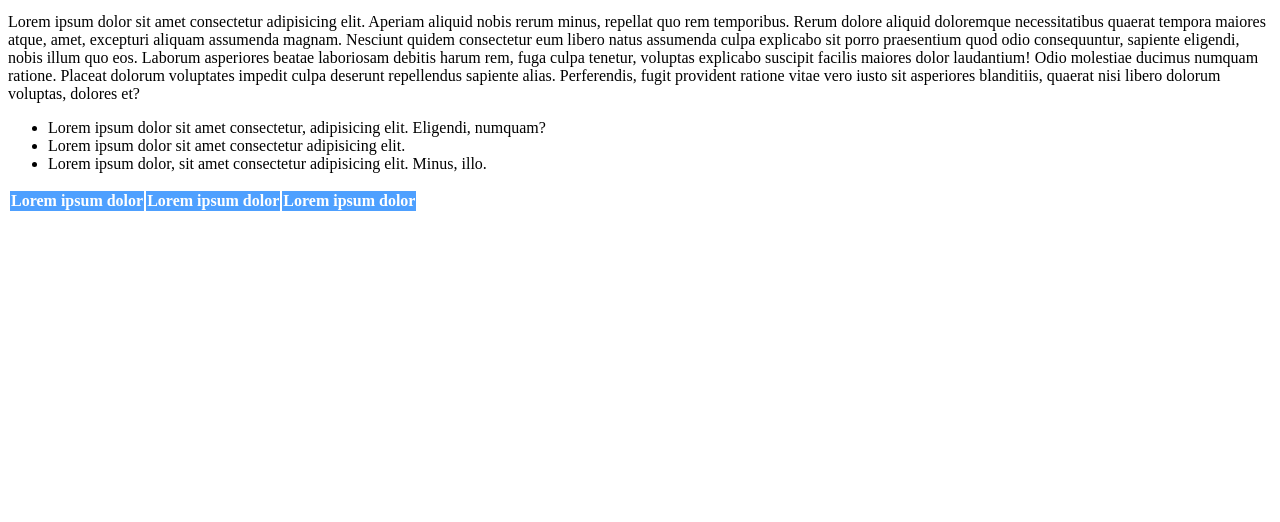
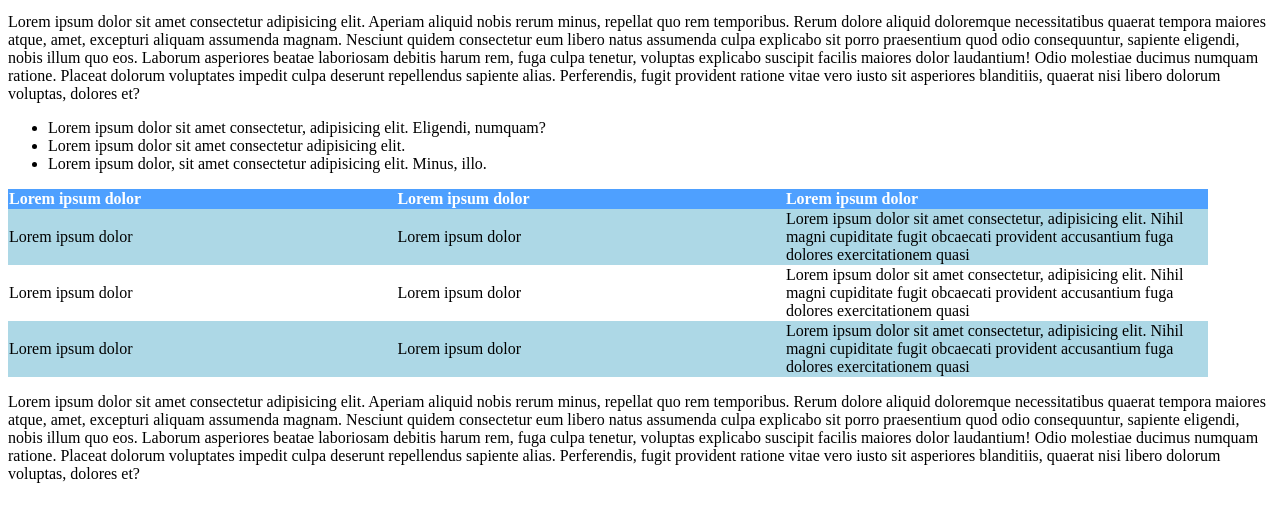
Before and after one commit to JacopoMarini/html-css-booleaner, a plain HTML site: page index.html in a window 1280 px wide. Shown: the part 180-702 px from the top of the page. Drawn offline with Linux system fonts and the light colour scheme.

Commit message:
Tabella e paragrafo finiti

```diff
--- a/app.css
+++ b/app.css
@@ -41,7 +41,23 @@
     margin-bottom: 0px;
 }
 
-#tabella-head{
+#tabella{
+    border-spacing: 0px;
+    border-collapse: collapse;
+    text-align: left;
+}
+
+#tabella-header{
     color: white;
     background-color: #4ea0ff;
+    border-collapse: collapse;
+    border-spacing: 0px;
 }
+
+table, th, td{
+    width: 1200px;
+}
+
+.celeste{
+    background-color: lightblue;
+}
--- a/index.html
+++ b/index.html
@@ -50,15 +50,37 @@
 
     <!-- Tabella -->
     <section>
-        <table>
-            <thead id="tabella-head">
+        <table id="tabella">
+            <thead id="tabella-header">
                 <tr>
                     <th>Lorem ipsum dolor</th>
                     <th>Lorem ipsum dolor</th>
                     <th>Lorem ipsum dolor</th>
                 </tr>
             </thead>
+            <tbody>
+               <tr>
+                <td class="celeste">Lorem ipsum dolor</td>
+                <td class="celeste">Lorem ipsum dolor</td>
+                <td class="celeste">Lorem ipsum dolor sit amet consectetur, adipisicing elit. Nihil magni cupiditate fugit obcaecati provident accusantium fuga dolores exercitationem quasi </td>
+               </tr>
+
+               <tr>
+                <td>Lorem ipsum dolor</td>
+                <td>Lorem ipsum dolor</td>
+                <td>Lorem ipsum dolor sit amet consectetur, adipisicing elit. Nihil magni cupiditate fugit obcaecati provident accusantium fuga dolores exercitationem quasi</td>
+               </tr>
+
+               <tr>
+                <td class="celeste">Lorem ipsum dolor</td>
+                <td class="celeste">Lorem ipsum dolor</td>
+                <td class="celeste">Lorem ipsum dolor sit amet consectetur, adipisicing elit. Nihil magni cupiditate fugit obcaecati provident accusantium fuga dolores exercitationem quasi </td>
+               </tr>
+            </tbody>
         </table>
+
+        <p>Lorem ipsum dolor sit amet consectetur adipisicing elit. Aperiam aliquid nobis rerum minus, repellat quo rem temporibus. Rerum dolore aliquid doloremque necessitatibus quaerat tempora maiores atque, amet, excepturi aliquam assumenda magnam. Nesciunt quidem consectetur eum libero natus assumenda culpa explicabo sit porro praesentium quod odio consequuntur, sapiente eligendi, nobis illum quo eos. Laborum asperiores beatae laboriosam debitis harum rem, fuga culpa tenetur, voluptas explicabo suscipit facilis maiores dolor laudantium! Odio molestiae ducimus numquam ratione. Placeat dolorum voluptates impedit culpa deserunt repellendus sapiente alias. Perferendis, fugit provident ratione vitae vero iusto sit asperiores blanditiis, quaerat nisi libero dolorum voluptas, dolores et?</p>
+
     </section>
 </main>
 
```
